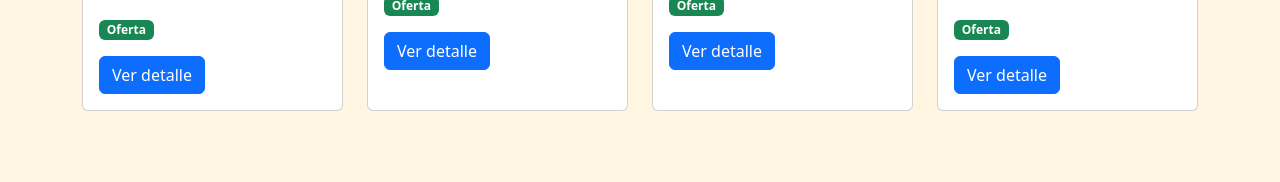
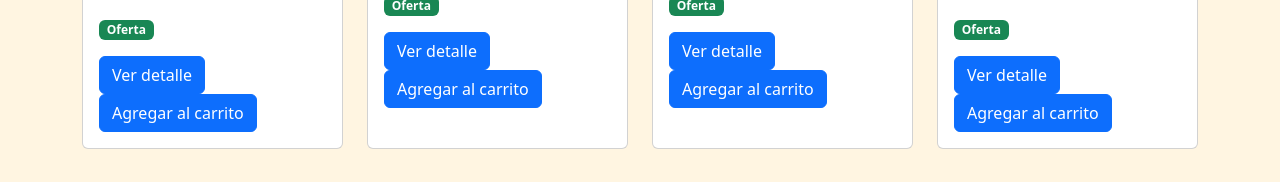
Before and after one commit to pabloacuna-06/Pasteleria-Mil-Sabores, a React (Vite) app: page /ofertas in a window 1280 px wide. Shown: the part 609-791 px from the top of the page. Built offline with nearby package versions, Linux system fonts and the light colour scheme.

Commit message:
Conecta productos con el carrito

```diff
--- a/src/components/ProductoCard.jsx
+++ b/src/components/ProductoCard.jsx
@@ -1,4 +1,5 @@
 import { Link } from 'react-router-dom';
+import { agregarAlCarrito } from '../services/carritoService.js';
 
 export default function ProductoCard({ producto }) {
   return (
@@ -14,6 +15,12 @@ export default function ProductoCard({ producto }) {
           <Link className="btn btn-primary" to={`/productos/${producto.codigo}`}>
             Ver detalle
           </Link>
+          <button className="btn btn-primary" type="button" onClick={() => {
+            agregarAlCarrito(producto.codigo);
+            window.alert('Producto agregado al carrito.');
+          }}>
+            Agregar al carrito
+          </button>
         </div>
       </div>
     </article>
--- a/src/pages/DetalleProducto.jsx
+++ b/src/pages/DetalleProducto.jsx
@@ -1,5 +1,6 @@
 import { useParams, Link } from 'react-router-dom';
 import { productos } from '../data/productos.js';
+import { agregarAlCarrito } from '../services/carritoService.js';
 
 export default function DetalleProducto() {
   const { codigo } = useParams();
@@ -24,6 +25,12 @@ export default function DetalleProducto() {
           <p className="card-text">{producto.categoria}</p>
           <p className="card-text">{producto.descripcion}</p>
           <p className="fw-bold">${producto.precio.toLocaleString('es-CL')}</p>
+          <button className="btn btn-primary" type="button" onClick={() => {
+            agregarAlCarrito(producto.codigo);
+            window.alert('Producto agregado al carrito.');
+          }}>
+            Agregar al carrito
+          </button>
         </div>
       </article>
       <Link className="btn btn-primary" to="/productos">Volver a productos</Link>
```
